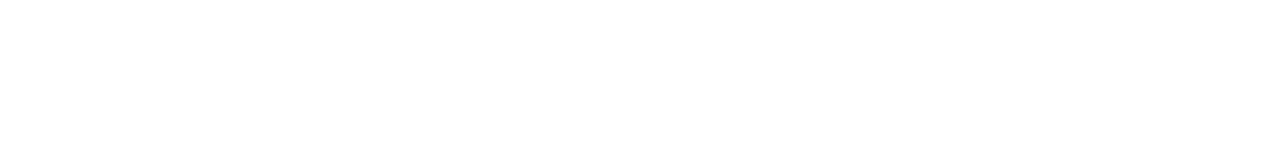
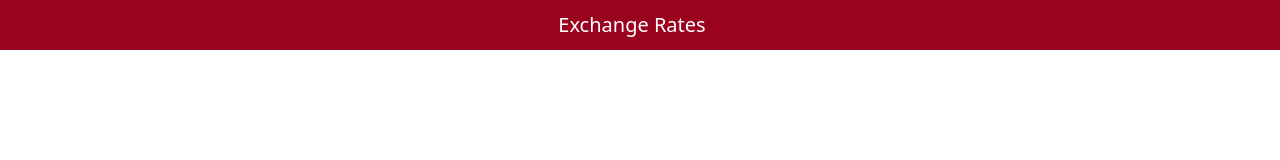
Before and after one commit to Readpato/exchange-rates-webpage, a website: page index.html in a window 1280 px wide. Drawn offline with nearby package versions, Linux system fonts and the light colour scheme.

Commit message:
feat: Create Navigation Bar
The navigation bar that depicts the title of the webpage has been created with a Bootstrap component and styled with SASS

```diff
--- a/index.html
+++ b/index.html
@@ -12,6 +12,12 @@
     <title>Exchange Rates Webpage</title>
   </head>
   <body>
+    <nav class="navbar navbar-light bg-blue navigation-bar">
+      <div class="container-fluid justify-content-center">
+        <span class="navbar-brand mb-0 h1 text-white">Exchange Rates</span>
+      </div>
+    </nav>
+
     <script src="node_modules/bootstrap/dist/js/bootstrap.min.js"></script>
     <script src="src/index.js"></script>
   </body>
--- /dev/null
+++ b/src/styles/_navigation-bar.scss
@@ -0,0 +1,3 @@
+.navigation-bar {
+  background-color: $main-color;
+}
--- /dev/null
+++ b/src/styles/_variables.scss
@@ -0,0 +1,3 @@
+// * Colors Variables
+
+$main-color: #9a031e;
--- a/src/styles/style.scss
+++ b/src/styles/style.scss
@@ -0,0 +1,8 @@
+@import "./variables";
+@import "./navigation-bar";
+
+* {
+  margin: 0;
+  padding: 0;
+  box-sizing: border-box;
+}
```
Also changed, not shown: pseudocode.md (added, +7 -0 lines), src/styles/style.css, 1 other file.
